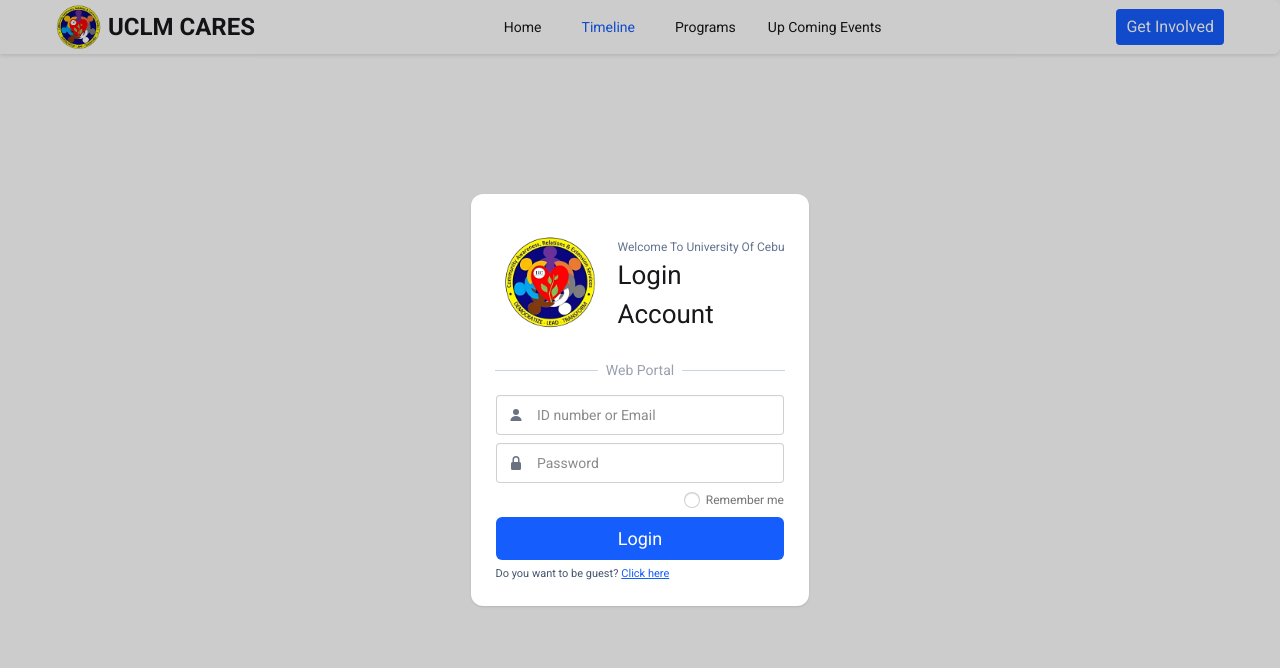
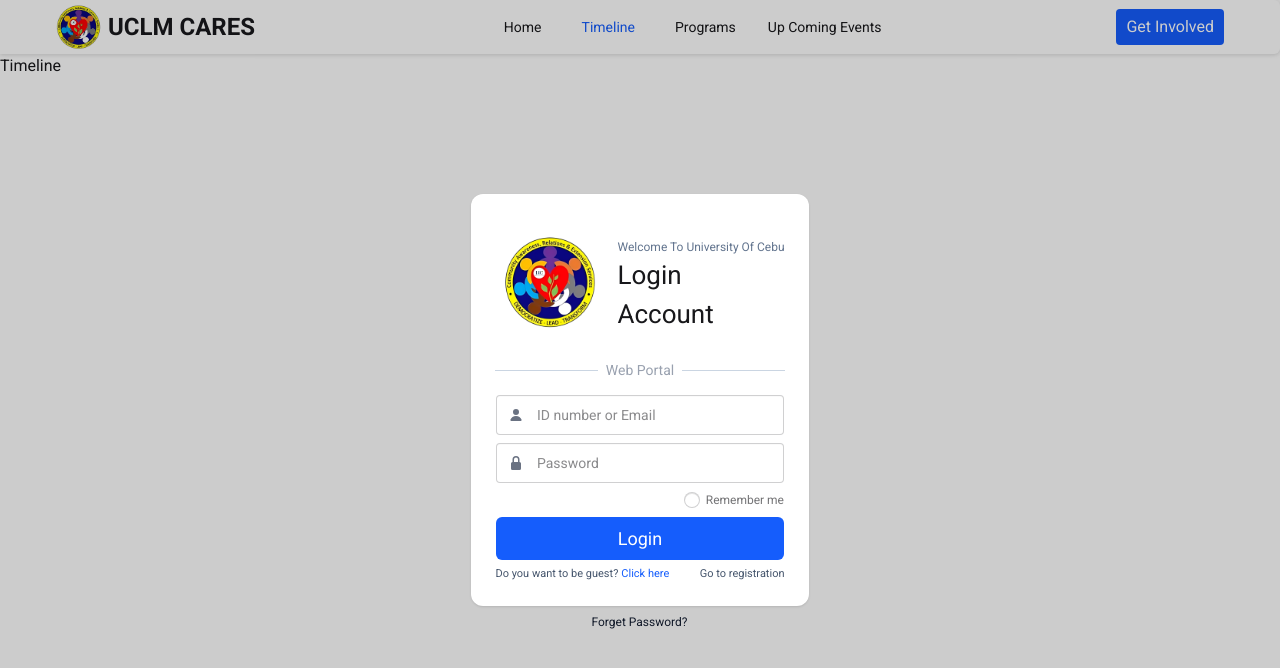
Before and after one commit to ford-HUB/Capstone-Project-3rd-Year-To-4rd-Year, a React (Vite) app: page /Timeline in a window 1280 px wide. Shown: the top 668 px of the page. Built offline with nearby package versions, Linux system fonts and the light colour scheme.

Commit message:
update loginForm ui and added some action

```diff
--- a/src/MainTree.jsx
+++ b/src/MainTree.jsx
@@ -16,7 +16,9 @@
     },
     {
         path: '/Timeline',
-        element: <LoginWrapper></LoginWrapper>,
+        element: <LoginWrapper>
+            <Timeline />
+        </LoginWrapper>,
         navbar: 'guest'
     },
     {
--- /dev/null
+++ b/src/components/ErrorAlert.jsx
@@ -0,0 +1,15 @@
+import React from 'react'
+
+const ErrorAlert = ({ open }) => {
+    return (
+        <>
+            {
+                open ? <div role="alert" className="alert alert-error alert-soft">
+                    <span>Invalid Credentials</span>
+                </div> : null
+            }
+        </>
+    )
+}
+
+export default ErrorAlert
--- /dev/null
+++ b/src/components/SuccessAlert.jsx
@@ -0,0 +1,15 @@
+import React from 'react'
+
+const SuccessAlert = ({ open }) => {
+    return (
+        <>
+            {
+                open ? <div role="alert" className="alert alert-success alert-soft">
+                    <span>Account Successfuly Logged In</span>
+                </div> : null
+            }
+        </>
+    )
+}
+
+export default SuccessAlert
--- /dev/null
+++ b/src/components/WarningAlert.jsx
@@ -0,0 +1,15 @@
+import React from 'react'
+
+const WarningAlert = ({ open }) => {
+    return (
+        <>
+            {
+                open ? <div role="alert" className="alert alert-warning alert-soft">
+                    <span>Fill Out the Blank</span>
+                </div> : null
+            }
+        </>
+    )
+}
+
+export default WarningAlert
--- a/src/components/guest/Alert.jsx
+++ /dev/null
@@ -1,16 +0,0 @@
-import React from 'react'
-
-const Alert = ({ message }) => {
-    return (
-        <>
-            <div role="alert" className="alert alert-warning">
-                <svg xmlns="http://www.w3.org/2000/svg" className="h-6 w-6 shrink-0 stroke-current" fill="none" viewBox="0 0 24 24">
-                    <path strokeLinecap="round" strokeLinejoin="round" strokeWidth="2" d="M12 9v2m0 4h.01m-6.938 4h13.856c1.54 0 2.502-1.667 1.732-3L13.732 4c-.77-1.333-2.694-1.333-3.464 0L3.34 16c-.77 1.333.192 3 1.732 3z" />
-                </svg>
-                <span>{message}</span>
-            </div>
-        </>
-    )
-}
-
-export default Alert
--- a/src/components/guest/Navbar.jsx
+++ b/src/components/guest/Navbar.jsx
@@ -2,7 +2,6 @@
 import { Link, useLocation } from 'react-router-dom'
 import { useState } from 'react'
 import OptionModal from '../modal/OptionModal'
-import BackspaceIcon from '@mui/icons-material/Backspace';
 
 const Navbar = () => {
     const location = useLocation()
@@ -34,7 +33,12 @@
             <OptionModal open={open}>
                 <div className="content flex justify-between">
                     <div className="exit absolute right-5 top-2.5 cursor-pointer">
-                        <BackspaceIcon fontSize='small' sx={{ color: 'slategray' }} onClick={() => setOpen(false)} />
+                        {/* <BackspaceIcon fontSize='small' sx={{ color: 'slategray' }} onClick={() => setOpen(false)} /> */}
+                        <svg onClick={() => setOpen(false)} xmlns="http://www.w3.org/2000/svg" viewBox="0 0 16 16" fill="currentColor" className="size-4 mt-1.5">
+                            <path d="M5.28 4.22a.75.75 0 0 0-1.06 1.06L6.94 8l-2.72 2.72a.75.75 0 1 0 1.06 1.06L8 9.06l2.72 2.72a.75.75 0 1 0 1.06-1.06L9.06 8l2.72-2.72a.75.75 0 0 0-1.06-1.06L8 6.94 5.28 4.22Z" />
+                        </svg>
+
+
                     </div>
                     <div className="logo px-2 py-4">
                         <img src={asset.logo} alt="UCLM CARES"
--- a/src/components/modal/OptionModal.jsx
+++ b/src/components/modal/OptionModal.jsx
@@ -9,7 +9,7 @@
                 ${open ? 'visible bg-black/20' : 'invisible'}`} onClick={() => setOpen}
             >
                 {/* Modal Interface */}
-                <div onClick={(e) => stopPropagation()}
+                <div onClick={(e) => e.stopPropagation()}
                     className={`bg-white rounded-xl shadow p-6 transition-all
                     ${open ? 'scale-100 opacity-100' : 'scale-125 opacity-0'}`}>
                     {children}
--- a/src/pages/guest/LoginForm.jsx
+++ b/src/pages/guest/LoginForm.jsx
@@ -3,8 +3,9 @@
 import { asset } from '../../assets/asset'
 import { v4 as uuidv4 } from 'uuid'
 import Cookie from 'js-cookie'
-// import Alert from '../../components/guest/Alert'
-
+import ErrorAlert from '../../components/ErrorAlert'
+import SuccessAlert from '../../components/SuccessAlert'
+import WarningAlert from '../../components/WarningAlert'
 
 const LoginForm = () => {
     const [open, setOpen] = React.useState(true)
@@ -15,8 +16,10 @@
     const [password, setPassword] = React.useState('')
     const [rememberMe, setRememberMe] = React.useState(false)
 
-    // Action Alert
-    // const [Alert, setAlert] = React.useState(true)
+    // Action Notification
+    const [showError, setError] = React.useState(false)
+    const [showSuccess, setSuccess] = React.useState(false)
+    const [showWarning, setWarning] = React.useState(false)
 
     const setCookie = () => {
         const generateToken = uuidv4()
@@ -56,10 +59,24 @@
 
     const handleSubmit = (e) => {
         e.preventDefault()
+        if (username === '' || password === '') {
+            throw setWarning(true)
+        }
+
         setUsername('')
         setPassword('')
         setRememberMe(false)
         console.log({ username, password, rememberMe })
+
+        // if form is successfuly submitte then it will throw
+        setSuccess(true)
+
+        // fading the throw alert
+        throw setInterval(() => {
+            setSuccess(false)
+            setError(false)
+            setWarning(false)
+        }, 5000)
 
     }
 
@@ -77,6 +94,9 @@
     return (
         <>
             <OptionModal open={open}>
+                <ErrorAlert open={showError} />
+                <SuccessAlert open={showSuccess} />
+                <WarningAlert open={showWarning} />
                 <div className="content flex justify-between">
                     <div className="logo px-2 py-4">
                         <img src={asset.logo} alt="UCLM CARES"
@@ -145,9 +165,21 @@
                         </div>
                     </form>
                 </div>
-                <div className="fallVisit flex justify-start mt-1.5 ">
-                    <span className='inline-flex text-[11px] text-slate-600'>Do you want to be guest?</span>
-                    <button onClick={() => setCookie()} className='link text-[11px] flex item-center ml-[3px] text-blue-600'>Click here</button>
+                <div className="fallVisit flex justify-between mt-1.5 ">
+                    <div className="leftFooter flex items-center text-[11px] text-slate-600">
+                        <span className='text-[11px] text-slate-600'>Do you want to be guest?</span>
+                        <button onClick={() => setCookie()} className='text-[11px] flex item-center ml-[3px] text-blue-600 hover:link transition-all duration-300'>Click here</button>
+                    </div>
+
+                    <div className="rightFooter flex items-center">
+                        <button onClick={null} className='text-[11px] flex item-center text-slate-600 cursor-pointer hover:text-blue-600 transition-colors duration-300 hover:link'>Go to registration</button>
+                    </div>
+                </div>
+
+                <div className="forgetPassword flex justify-center items-center">
+                    <button onClick={null} className='absolute bottom-[-25px] left-30 text-[12px] text-gray-900 cursor-pointer font-[Roboto] hover:text-slate-600 transition-colors duration-300'>
+                        Forget Password?
+                    </button>
                 </div>
 
             </OptionModal>
```
Also changed, not shown: src/components/guest/Card.jsx (deleted, +0 -12 lines).
